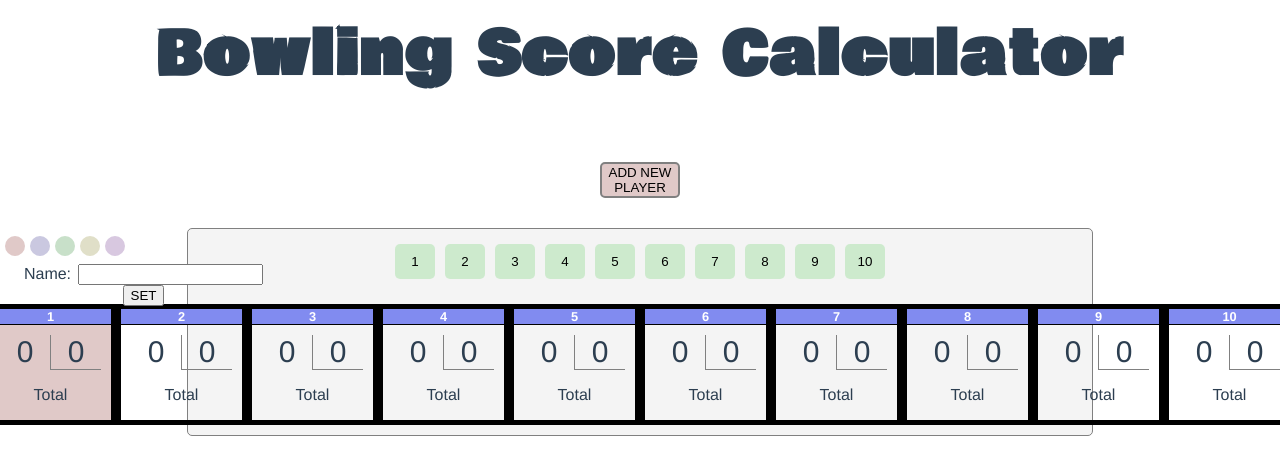
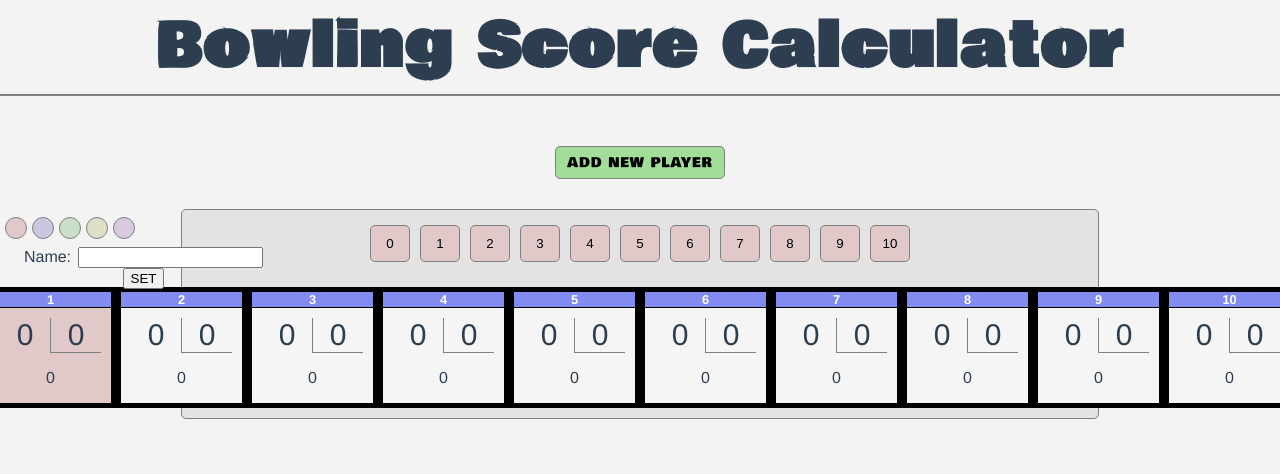
Before and after one commit to Gusmantas/Bowling-score-calculator, a Vue app in the folder client/: page / in a window 1280 px wide. Shown: the top 474 px of the page. Built offline with nearby package versions, Linux system fonts and the light colour scheme.

Commit message:
Fixed some game-breaking bugs

```diff
--- a/client/src/App.vue
+++ b/client/src/App.vue
@@ -17,11 +17,20 @@ export default class App extends Vue {}
 </script>
 
 <style lang="scss">
+body{
+  box-sizing: border-box;
+  margin: 0;
+}
+
 #app {
   font-family: Avenir, Helvetica, Arial, sans-serif;
   -webkit-font-smoothing: antialiased;
   -moz-osx-font-smoothing: grayscale;
   text-align: center;
   color: #2c3e50;
+  background-color: #e3e3e36e;
+  margin: 0;
+  padding: 0;
+  height: 100vh;
 }
 </style>
--- a/client/src/components/Buttons.vue
+++ b/client/src/components/Buttons.vue
@@ -4,6 +4,7 @@
       <button
         :disabled="pinsLeft < value ? true : false"
         @click="emitValue(value)"
+        :style="{'background-color': buttonColor}"
       >
         {{ value }}
       </button>
@@ -19,7 +20,8 @@ import { Prop, Watch } from "vue-property-decorator";
 @Component({})
 export default class Buttons extends Vue {
   @Prop() private resetButtons!: boolean;
-  knockedPinsValue = [1, 2, 3, 4, 5, 6, 7, 8, 9, 10] as number[];
+  @Prop() private buttonColor !: string;
+  knockedPinsValue = [0, 1, 2, 3, 4, 5, 6, 7, 8, 9, 10] as number[];
   pinsLeft = 10;
   rollCount = 0;
 
@@ -62,12 +64,11 @@ button {
   width: 40px;
   padding: 10px;
   border-radius: 5px;
-  border: none;
-  background-color: rgba(182, 229, 182, 0.616);
+  border: 0.5px solid grey;
   cursor: pointer;
 }
 
 button:hover {
-  background-color: rgb(182, 229, 182);
+ filter: brightness(85%)
 }
 </style>
--- a/client/src/components/ColorPicker.vue
+++ b/client/src/components/ColorPicker.vue
@@ -55,6 +55,7 @@ export default class ColorPicker extends Vue {
     height: 20px;
     margin-left: 5px;
     cursor: pointer;
+    border: 0.3px solid grey;
     &:hover {
       filter: brightness(90%);
     }
--- a/client/src/components/Frame.vue
+++ b/client/src/components/Frame.vue
@@ -3,13 +3,13 @@
     <p class="frame-index">{{ frameID }}</p>
     <div class="roll-values">
       <p class="score">
-        {{ strike ? null : spare ? null : firstRoll }}
+        {{ strike ? null : spare ? null : firstRoll ? firstRoll : "0" }}
       </p>
       <p class="score second-score">
-        {{ strike ? "X" : spare ? "/" : secondRoll }}
+        {{ strike ? "X" : spare ? "/" : secondRoll ? secondRoll : "0" }}
       </p>
     </div>
-    <p>Total</p>
+    <p v-if="!strike || !spare">{{ total }}</p>
   </div>
 </template>
 
@@ -25,46 +25,44 @@ export default class Frame extends Vue {
   @Prop() private secondRollScore!: number;
   @Prop() private resetFrame!: boolean;
 
-  firstRoll = 0;
-  secondRoll = 0;
+  firstRoll = null;
+  secondRoll = null;
   strike = false;
   spare = false;
+  total = 0;
 
   @Watch("resetFrame")
   onResetFrame(value: boolean) {
     if (value) {
-      this.firstRoll = 0;
-      this.secondRoll = 0;
+      this.firstRoll = null;
+      this.secondRoll = null;
       this.strike = false;
       this.spare = false;
     }
   }
 
   @Watch("firstRollScore")
-  onFirstRollChange(value: number, oldValue: number) {
-    // Check if strike
-    if (value === 10 || oldValue === 10) {
+  onFirstRollChange(value: number) {
+    if (!this.firstRoll) {
+      if (value === 10) {
         this.strike = true;
+        this.secondRoll = value;
+        this.total = value;
         this.firstRoll = null;
         return;
       }
-    // set state of first roll
-    this.firstRoll === 0
-      ? (this.firstRoll = value)
-      : (this.firstRoll = oldValue);
+
+      this.firstRoll = value;
+      this.total = this.total + this.firstRoll;
+    }
   }
 
   @Watch("secondRollScore")
-  onSecondRollChange(value: number, oldValue: number) {
-    // if strike - do nothing
-    if (this.firstRoll === 10 || this.secondRoll === 10) return;
+  onSecondRollChange(value: number) {
+    if (!this.secondRoll) {
+      this.secondRoll = value;
+      this.total = this.total + this.secondRoll;
 
-    // set state of second roll
-    this.secondRoll === 0
-      ? (this.secondRoll = value)
-      : (this.secondRoll = oldValue);
-
-    // Check if spare
       if (this.firstRoll + value === 10) {
         this.spare = true;
         this.firstRoll = null;
@@ -72,13 +70,19 @@ export default class Frame extends Vue {
       }
     }
   }
+}
 </script>
 
-<style scoped>
+<style scoped lang="scss">
 .frame {
   margin: 30px;
   width: 100%;
   border: 5px solid black;
+  background-color: whitesmoke;
+  cursor: pointer;
+  &:hover {
+    filter: brightness(95%);
+  }
 }
 .roll-values {
   display: flex;
--- a/client/src/components/GameBoard.vue
+++ b/client/src/components/GameBoard.vue
@@ -9,11 +9,15 @@
         v-if="displayName"
         class="player-name"
         @click="displayName = false"
-        :style="{ 'background-color': boardColor || '#e0c9c8' }"
+        :style="{ 'background-color': primaryColor || '#e0c9c8' }"
       >
         {{ playerName }}
       </p>
-      <Buttons @getPinValue="setScore" :resetButtons="resetFrame" />
+      <Buttons
+        @getPinValue="setScore"
+        :resetButtons="resetFrame"
+        :buttonColor="primaryColor || '#e0c9c8'"
+      />
     </div>
     <div class="frame-wrapper">
       <div v-for="i in 10" :key="i" class="frame" @click="setActiveFrame(i)">
@@ -24,7 +28,7 @@
           :resetFrame="activeFrame === i ? resetFrame : ''"
           :style="[
             activeFrame === i
-              ? { 'background-color': boardColor || '#e0c9c8' }
+              ? { 'background-color': primaryColor || '#e0c9c8' }
               : { 'background-color': '' },
           ]"
         />
@@ -50,13 +54,13 @@ import PlayerNameInput from "./PlayerNameInput.vue";
   },
 })
 export default class GameBoard extends Vue {
-  firstRollScore = 0;
-  secondRollScore = 0;
+  firstRollScore = null;
+  secondRollScore = null;
   activeFrame = 1;
   resetFrame = false;
   playerName = "";
   displayName = false;
-  boardColor = "";
+  primaryColor = "";
 
   setPlayerName(value: string): void {
     this.playerName = value;
@@ -65,30 +69,34 @@ export default class GameBoard extends Vue {
   setActiveFrame(frameIndex: number): void {
     this.resetFrame = true;
     this.activeFrame = frameIndex;
-    this.firstRollScore = 0;
-    this.secondRollScore = 0;
+    this.firstRollScore = null;
+    this.secondRollScore = null;
   }
 
   setScore(value: number): void {
-    this.passRound();
-    if (value === 10) this.firstRollScore = value;
-
-    this.firstRollScore === 0
+    this.firstRollScore === null
       ? (this.firstRollScore = value)
       : (this.secondRollScore = value);
 
-    this.resetFrame = false;
+    // It takes a bit of time to pass values to frame,
+    // therefore I am giving it a second before clearing values
+    setTimeout(() => {
+      this.passRound(value);
+    }, 1);
   }
 
   setColorValue(value: string): void {
-    this.boardColor = value;
+    this.primaryColor = value;
   }
 
-  passRound(): void {
-    if (this.firstRollScore && this.secondRollScore) {
+  passRound(value: number): void {
+    if (
+      (this.firstRollScore != null && this.secondRollScore != null) ||
+      value === 10
+    ) {
       this.activeFrame++;
-      this.firstRollScore = 0;
-      this.secondRollScore = 0;
+      this.firstRollScore = null;
+      this.secondRollScore = null;
     }
   }
 }
@@ -110,7 +118,7 @@ export default class GameBoard extends Vue {
   border-radius: 5px;
   width: 70%;
   padding: 10px;
-  background-color: #e3e3e367;
+  background-color: #e3e3e3;
 }
 
 .player-input {
--- a/client/src/store/index.ts
+++ b/client/src/store/index.ts
@@ -4,8 +4,14 @@ import Vuex from "vuex";
 Vue.use(Vuex);
 
 export default new Vuex.Store({
-  state: {},
-  mutations: {},
+  state: {
+    totalScore: 0
+  },
+  mutations: {
+    setTotalScore(state, score){
+      state.totalScore = score;
+    }
+  },
   actions: {},
   modules: {},
 });
--- a/client/src/views/Home.vue
+++ b/client/src/views/Home.vue
@@ -29,20 +29,28 @@ export default class Home extends Vue {
 @import url("https://fonts.googleapis.com/css2?family=Bowlby+One&display=swap");
 
 .new-player-btn {
-  width: 80px;
-  background-color: #e0c9c8;
-  border: 2px solid grey;
+  width: 170px;
+  background-color: #a2dd9a;
+  border: 0.5px solid grey;
   border-radius: 5px;
+  cursor: pointer;
+  padding: 5px;
+  transition: 0.3s ease-in-out;
+  color: black;
+  font-family: "Bowlby One";
+  letter-spacing: 1px;
 }
 
 .new-player-btn:hover {
   background-color: #dd9c9a;
+  color: white;
 }
 
 h1 {
   font-family: "Bowlby One";
-  margin: 0 0 60px 0;
+  margin: 0 0 50px 0;
   letter-spacing: 2px;
   font-size: 60px;
+  border-bottom: 2px solid grey;
 }
 </style>
```
Also changed, not shown: client/src/components/TotalScore.vue (added, +19 -0 lines). Lines whose indentation alone changed are shown as unchanged.
